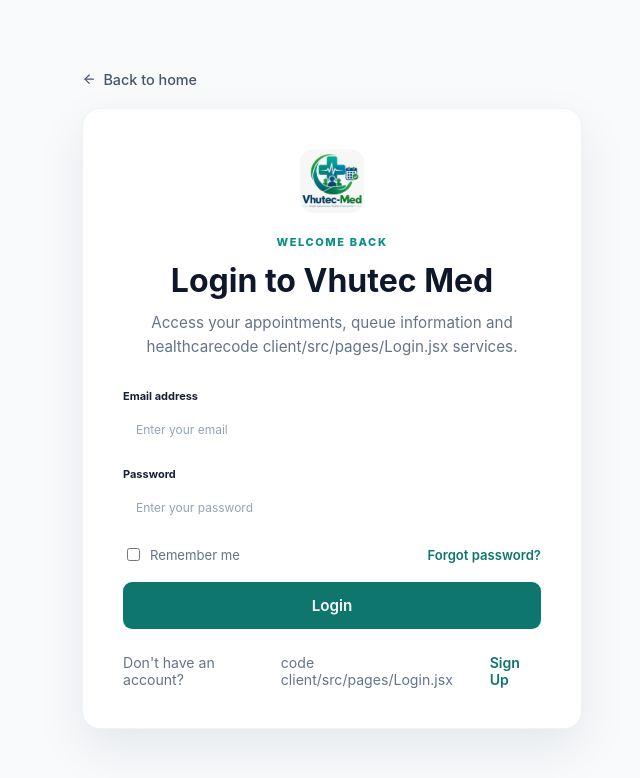
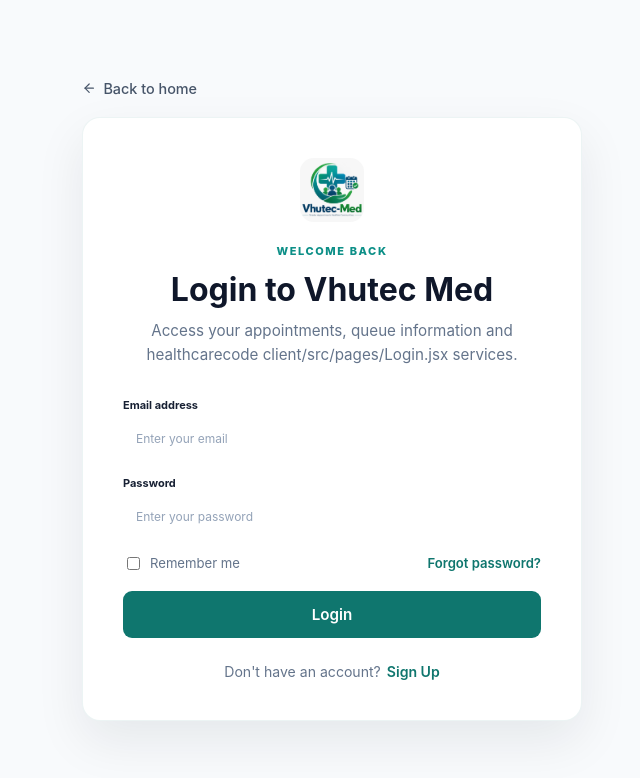
Before and after one commit to 809NHM-SOLUTIONS/vhutec-med, a React (Vite) app in the folder client/: page /login in a window 1280 px wide. Shown: the top 778 px of the page, without its empty margins (308-948 px from the left). Built offline with nearby package versions, Linux system fonts and the light colour scheme.

Commit message:
Resolve conflict in Login.jsx and App.jsx files.

```diff
--- a/client/src/pages/Login.jsx
+++ b/client/src/pages/Login.jsx
@@ -211,7 +211,7 @@
 
           <div className="auth-footer">
             <span>Don't have an account?</span>
-code client/src/pages/Login.jsx
+
 
             <Link to="/signup">
               Sign Up
```
